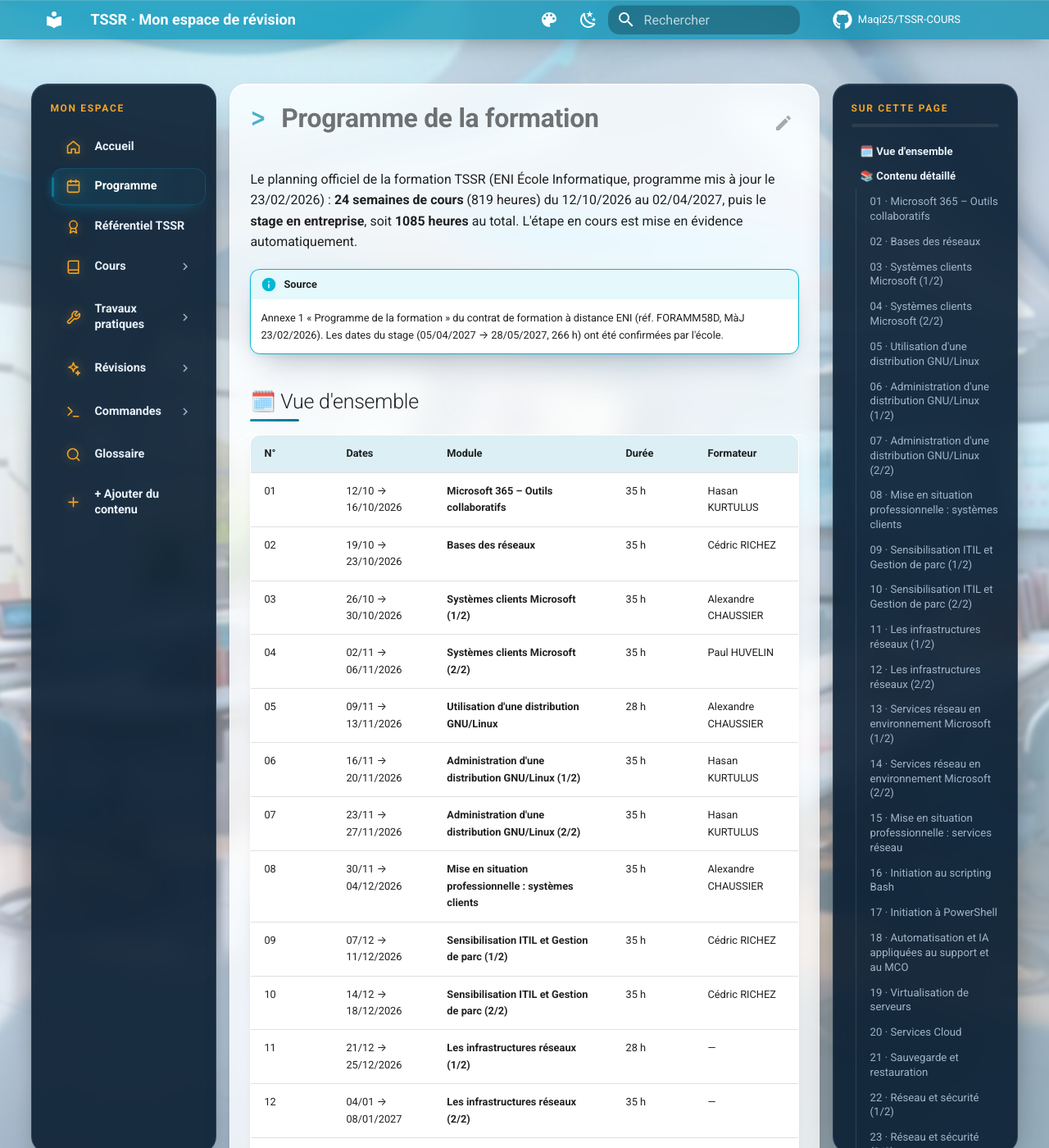
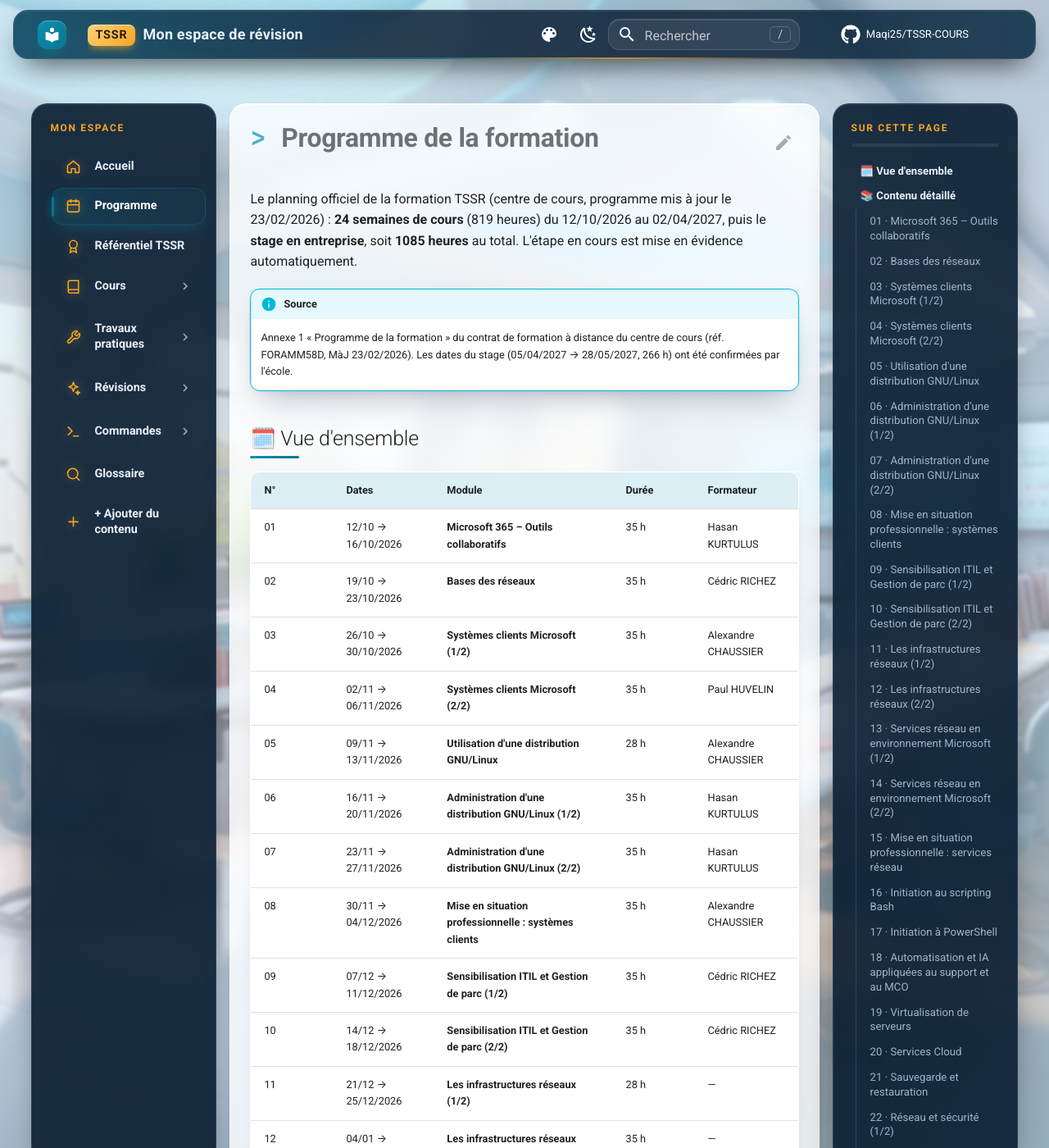
Before and after one commit to Maqi25/TSSR-COURS, an MkDocs documentation site: the page built from docs/programme/index.md, in a window 1280 px wide and 1400 px high. Shown: the whole window at 82% size. Built offline with MkDocs 1.6.1 and Material for MkDocs 9.7.7, drawn with Linux system fonts in a browser that asks for light colours; comment, search, counter and statistics services are not loaded.

Commit message:
Barre du haut modernisée · nom de l'organisme remplacé par « centre de cours »
- Barre du haut : flottante et arrondie sur grand écran, verre bleu nuit, liseré lumineux aux couleurs du thème, logo en tuile dégradée, badge « TSSR » doré, boutons arrondis, recherche en verre avec le raccourci « / », lien GitHub en petite carte.
- Programme, référentiel, README : « ENI » remplacé par « centre de cours » ; exemple de la commande id (cours 3) : groupe renommé « tssr ».

Co-Authored-By: Claude Opus 5.5 <noreply@anthropic.com>

```diff
--- a/docs/javascripts/theme.js
+++ b/docs/javascripts/theme.js
@@ -228,9 +228,30 @@
     update();
   }
 
+  // ------------------------------------------------------------------
+  // Titre de la barre du haut : « TSSR · Mon espace de révision »
+  // devient un badge « TSSR » + « Mon espace de révision »
+  // ------------------------------------------------------------------
+  function setupBrand() {
+    var topic = document.querySelector(".md-header__topic:first-child .md-ellipsis");
+    if (!topic) return;
+    var parts = topic.textContent.trim().split("·");
+    if (parts.length < 2) return;
+    topic.textContent = "";
+    var brand = document.createElement("span");
+    brand.className = "tssr-brand";
+    brand.textContent = parts[0].trim();
+    var sub = document.createElement("span");
+    sub.className = "tssr-brand-sub";
+    sub.textContent = parts.slice(1).join("·").trim();
+    topic.appendChild(brand);
+    topic.appendChild(sub);
+  }
+
   document.addEventListener("DOMContentLoaded", function () {
     setupPicker();
     setupNav();
+    setupBrand();
     markSeenCards();
     setupTocProgress();
   });
--- a/docs/programme/index.md
+++ b/docs/programme/index.md
@@ -4,10 +4,10 @@ title: Programme de la formation
 
 # Programme de la formation
 
-Le planning officiel de la formation TSSR (ENI École Informatique, programme mis à jour le 23/02/2026) : **24 semaines de cours** (819 heures) du 12/10/2026 au 02/04/2027, puis le **stage en entreprise**, soit **1085 heures** au total. L'étape en cours est mise en évidence automatiquement.
+Le planning officiel de la formation TSSR (centre de cours, programme mis à jour le 23/02/2026) : **24 semaines de cours** (819 heures) du 12/10/2026 au 02/04/2027, puis le **stage en entreprise**, soit **1085 heures** au total. L'étape en cours est mise en évidence automatiquement.
 
 !!! info "Source"
-    Annexe 1 « Programme de la formation » du contrat de formation à distance ENI (réf. FORAMM58D, MàJ 23/02/2026). Les dates du stage (05/04/2027 → 28/05/2027, 266 h) ont été confirmées par l'école.
+    Annexe 1 « Programme de la formation » du contrat de formation à distance du centre de cours (réf. FORAMM58D, MàJ 23/02/2026). Les dates du stage (05/04/2027 → 28/05/2027, 266 h) ont été confirmées par l'école.
 
 ## 🗓️ Vue d'ensemble
 
--- a/docs/stylesheets/theme.css
+++ b/docs/stylesheets/theme.css
@@ -221,6 +221,164 @@ html[data-tssr-theme] body[data-md-color-scheme="slate"] {
   .tssr-nav-icon {
     margin-right: 0.6rem;
     vertical-align: -0.2em;
+  }
+}
+
+/* --------------------------------------------------------------------
+   3 bis. La barre du haut : barre flottante en verre bleu nuit, liseré
+   lumineux en bas, logo en tuile dégradée, badge « TSSR » doré
+   -------------------------------------------------------------------- */
+.md-header {
+  background-color: rgba(7, 24, 44, 0.82);
+  background-image: linear-gradient(90deg,
+    color-mix(in srgb, var(--md-primary-fg-color) 30%, transparent) 0%,
+    transparent 35%,
+    transparent 65%,
+    color-mix(in srgb, var(--md-accent-fg-color) 16%, transparent) 100%);
+  border-bottom: 1px solid rgba(148, 197, 255, 0.12);
+  box-shadow: 0 1px 0 rgba(255, 255, 255, 0.07) inset, 0 12px 32px -16px rgba(0, 0, 0, 0.7);
+  -webkit-backdrop-filter: blur(18px) saturate(160%);
+          backdrop-filter: blur(18px) saturate(160%);
+}
+
+.md-header--shadow {
+  box-shadow: 0 1px 0 rgba(255, 255, 255, 0.07) inset, 0 16px 36px -14px rgba(0, 0, 0, 0.8);
+}
+
+/* liseré lumineux sous la barre, aux couleurs du thème */
+.md-header::after {
+  content: "";
+  position: absolute;
+  left: 12%;
+  right: 12%;
+  bottom: -1px;
+  height: 2px;
+  border-radius: 2px;
+  background: linear-gradient(90deg, transparent, var(--md-accent-fg-color), var(--tssr-nav-gold), transparent);
+  opacity: 0.75;
+  pointer-events: none;
+}
+
+/* sur grand écran : la barre flotte, décollée des bords */
+@media screen and (min-width: 60em) {
+  .md-header {
+    top: 0.6rem;
+    width: calc(100% - 1.6rem);
+    margin: 0.6rem auto 0;
+    border: 1px solid rgba(148, 197, 255, 0.14);
+    border-radius: 18px;
+  }
+  .md-header::after {
+    left: 22%;
+    right: 22%;
+  }
+}
+
+/* logo dans une tuile en dégradé */
+.md-header__button.md-logo {
+  margin: 0.2rem 0.3rem 0.2rem 0.2rem;
+  padding: 0.35rem;
+  border-radius: 12px;
+  background: linear-gradient(135deg, var(--md-primary-fg-color), var(--md-accent-fg-color));
+  box-shadow: 0 1px 0 rgba(255, 255, 255, 0.3) inset, 0 6px 16px -6px var(--md-accent-fg-color);
+  transition: transform 0.25s var(--tssr-ease);
+}
+
+.md-header__button.md-logo:hover {
+  opacity: 1;
+  transform: rotate(-6deg) scale(1.06);
+}
+
+.md-header__button.md-logo :is(img, svg) {
+  height: 1.05rem;
+}
+
+/* titre : badge « TSSR » doré + nom du site (découpés par theme.js) */
+.tssr-brand {
+  display: inline-block;
+  margin-right: 0.5rem;
+  padding: 0.1rem 0.45rem;
+  border-radius: 8px;
+  font-size: 0.72rem;
+  font-weight: 900;
+  line-height: 1.5;   /* sinon le badge prend toute la hauteur de la barre */
+  letter-spacing: 0.06em;
+  color: #2a1a02;
+  background: linear-gradient(135deg, #ffd27a, var(--tssr-nav-gold));
+  box-shadow: 0 1px 0 rgba(255, 255, 255, 0.5) inset, 0 4px 12px -4px var(--tssr-nav-gold);
+  vertical-align: 0.05em;
+}
+
+.tssr-brand-sub {
+  font-weight: 600;
+  letter-spacing: 0.01em;
+  color: #e8f1fb;
+}
+
+/* boutons ronds (couleur, mode clair/sombre, menu) */
+.md-header__button.md-icon,
+.tssr-theme-btn {
+  border-radius: 12px;
+  transition: background-color 0.2s ease, transform 0.25s var(--tssr-ease);
+}
+
+.md-header__button.md-icon:hover {
+  opacity: 1;
+  background: rgba(255, 255, 255, 0.1);
+}
+
+/* recherche : champ en verre, raccourci « / » affiché à droite */
+@media screen and (min-width: 60em) {
+  .md-search__form {
+    height: 1.9rem;
+    border: 1px solid rgba(255, 255, 255, 0.12);
+    border-radius: 12px;
+    background: rgba(255, 255, 255, 0.07);
+    box-shadow: 0 1px 2px rgba(0, 0, 0, 0.25) inset;
+    transition: background-color 0.2s ease, border-color 0.2s ease;
+  }
+
+  .md-search__form:hover {
+    background: rgba(255, 255, 255, 0.12);
+    border-color: color-mix(in srgb, var(--md-accent-fg-color) 50%, transparent);
+  }
+
+  .md-search__input {
+    height: 1.9rem;
+  }
+
+  .md-search__form::after {
+    content: "/";
+    position: absolute;
+    top: 50%;
+    right: 0.5rem;
+    transform: translateY(-50%);
+    padding: 0.05rem 0.4rem;
+    border-radius: 6px;
+    border: 1px solid rgba(255, 255, 255, 0.2);
+    font-family: var(--md-code-font-family);
+    font-size: 0.6rem;
+    color: rgba(255, 255, 255, 0.7);
+    pointer-events: none;
+  }
+
+  [data-md-toggle="search"]:checked ~ .md-header .md-search__form {
+    border-radius: 12px 12px 0 0;
+  }
+
+  [data-md-toggle="search"]:checked ~ .md-header .md-search__form::after {
+    display: none;
+  }
+
+  /* lien vers le dépôt GitHub : petite carte */
+  .md-header__source .md-source {
+    padding: 0.25rem 0.5rem;
+    border-radius: 12px;
+    transition: background-color 0.2s ease;
+  }
+
+  .md-header__source .md-source:hover {
+    background: rgba(255, 255, 255, 0.08);
   }
 }
 
```
Also changed, not shown: README.md (+1 -1 lines), docs/cours/cours-03-utilisateur-d-une-distribution-gnu-linux/module-3-decouverte-du-shell-et-premieres-commandes/index.md (+1 -1 lines), docs/referentiel/index.md (+2 -2 lines).
